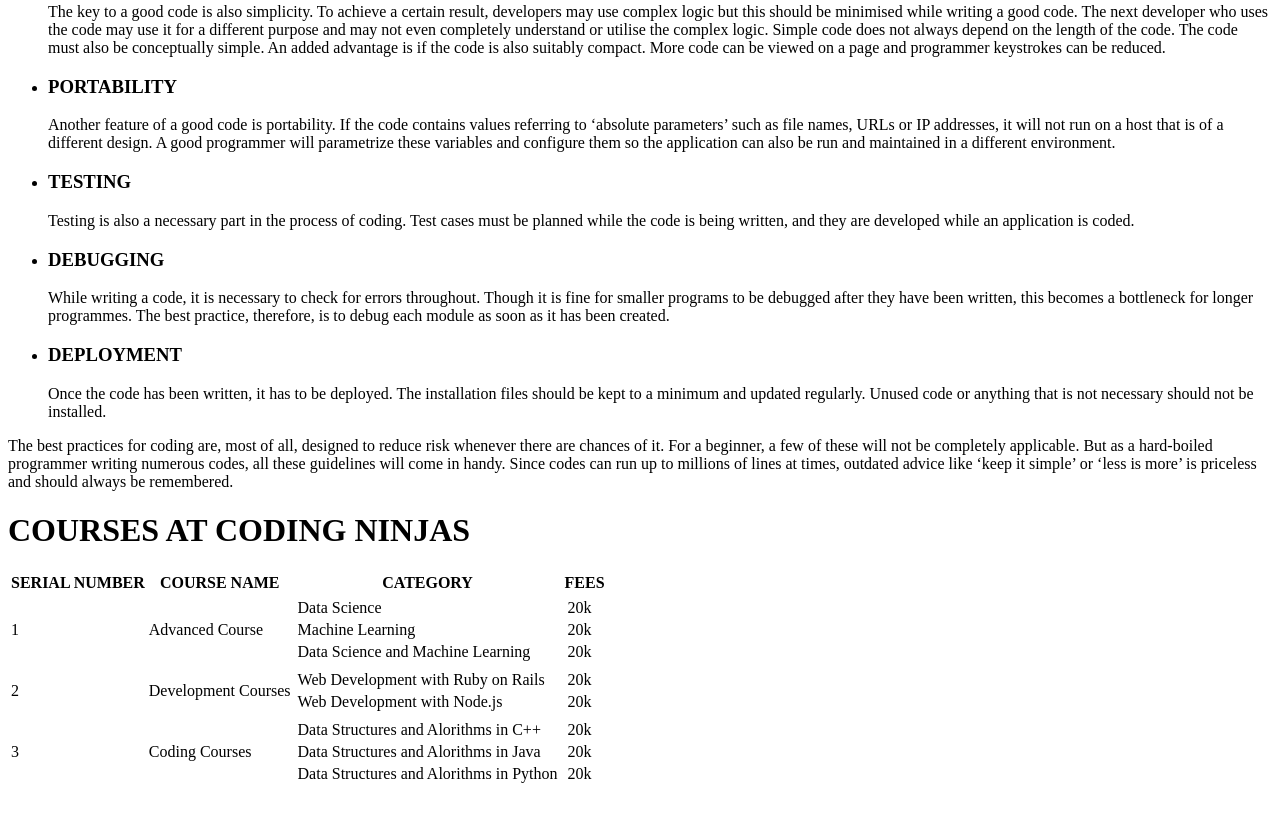
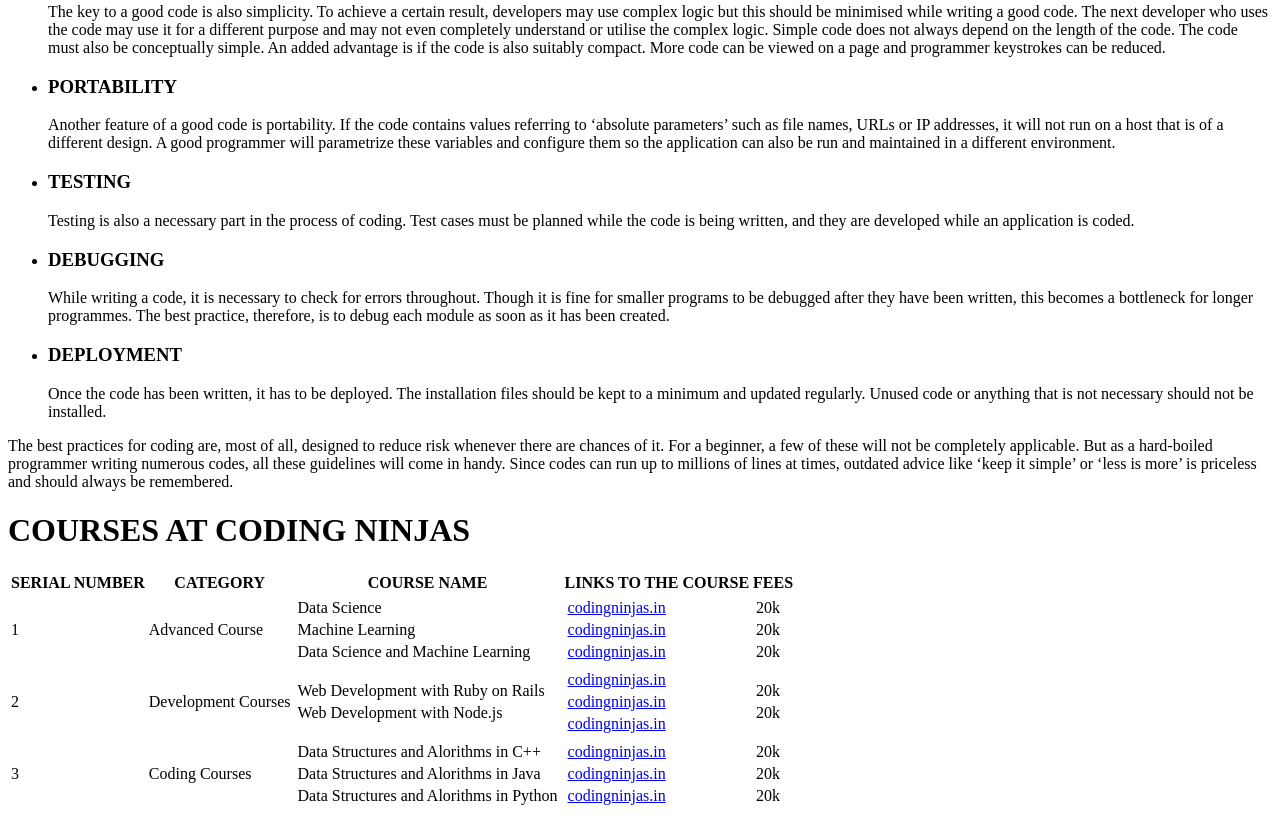
Before and after one commit to HarshitArora1997/HTML-and-CSS, a plain HTML site: page index.html in a window 1280 px wide. Shown: the part 1738-2557 px from the top of the page. Before the commit the page ends 2535 px from the top, so only its background shows below. Drawn offline with Linux system fonts and the light colour scheme.

Commit message:
Table Updated

```diff
--- a/index.html
+++ b/index.html
@@ -88,8 +88,9 @@
 		    	<table>
 		    		<tr>
 		    			<th>SERIAL NUMBER</th>
+		    			<th>CATEGORY</th>
 		    			<th>COURSE NAME</th>
-		    			<th>CATEGORY</th>
+		    			<th>LINKS TO THE COURSE</th>
 		    			<th>FEES</th>
 		    		</tr>
 		    		<tr>
@@ -100,6 +101,13 @@
 		    					<tr><td>Data Science</td></tr>
 		    					<tr><td>Machine Learning</td></tr>
 		    					<tr><td>Data Science and Machine Learning</td></tr>
+		    				</table>
+		    			</td>
+		    			<td>
+		    				<table>
+		    					<tr><td><a href="#">codingninjas.in</a></td></tr>
+		    					<tr><td><a href="#">codingninjas.in</a></td></tr>
+		    					<tr><td><a href="#">codingninjas.in</a></td></tr>
 		    				</table>
 		    			</td>
 		    			<td>
@@ -121,6 +129,14 @@
 		    			</td>
 		    			<td>
 		    				<table>
+		    					<tr><td><a href="#">codingninjas.in</a></td></tr>
+		    					<tr><td><a href="#">codingninjas.in</a></td></tr>
+		    					<tr><td><a href="#">codingninjas.in</a></td></tr>
+		    				</table>
+		    			</td>
+
+		    			<td>
+		    				<table>
 		    					<tr><td>20k</td></tr>
 		    					<tr><td>20k</td></tr>
 		    				</table>
@@ -138,6 +154,13 @@
 		    			</td>
 		    			<td>
 		    				<table>
+		    					<tr><td><a href="#">codingninjas.in</a></td></tr>
+		    					<tr><td><a href="#">codingninjas.in</a></td></tr>
+		    					<tr><td><a href="#">codingninjas.in</a></td></tr>
+		    				</table>
+		    			</td>
+		    			<td>
+		    				<table>
 		    					<tr><td>20k</td></tr>
 		    					<tr><td>20k</td></tr>
 		    					<tr><td>20k</td></tr>
```
